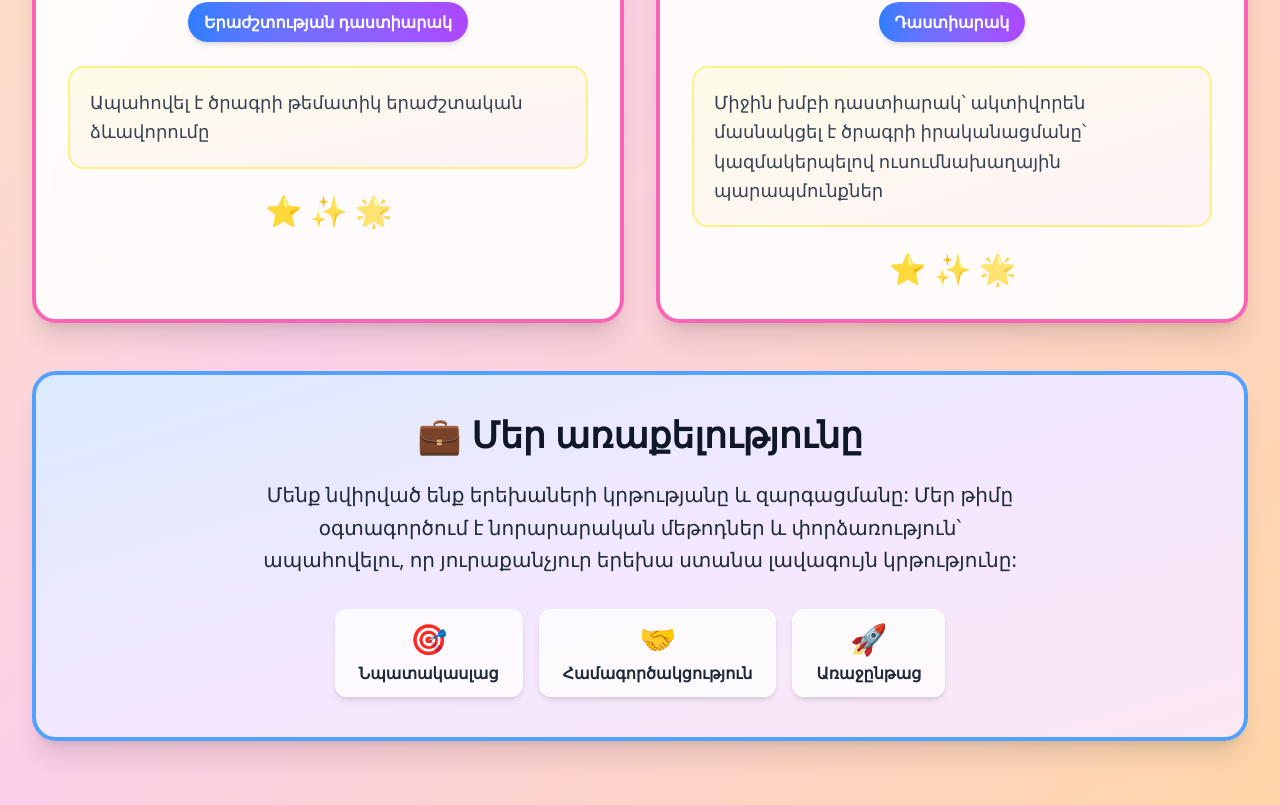
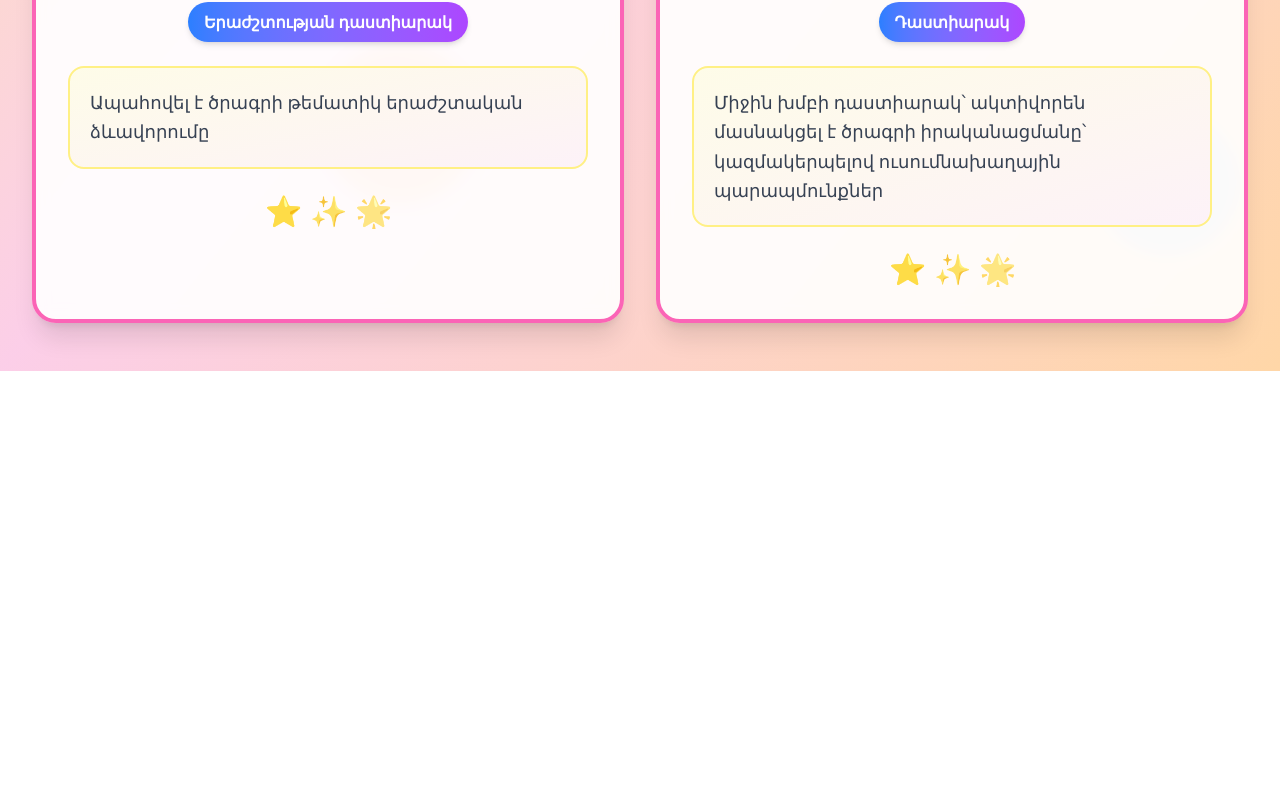
Before and after one commit to VaheBagratyan13/NewProject, a React (Vite) app: page /about-page in a window 1280 px wide. Shown: the part 1283-2088 px from the top of the page. After the commit the page ends 1654 px from the top, so only its background shows below. Built offline with nearby package versions, Linux system fonts and the light colour scheme.

Commit message:
delete about last section

```diff
--- a/src/components/AboutPage.jsx
+++ b/src/components/AboutPage.jsx
@@ -129,32 +129,7 @@ const AboutPage = () => {
 
 
       {/* Additional Info Section */}
-      <section className="relative max-w-7xl mx-auto px-3 sm:px-4 md:px-6 lg:px-8 pb-12 sm:pb-16">
-        <div className="bg-gradient-to-br from-blue-100 via-purple-100 to-pink-100 rounded-2xl sm:rounded-3xl p-6 sm:p-8 md:p-10 shadow-xl border-4 border-blue-400">
-          <div className="text-center">
-            <h2 className="text-2xl sm:text-3xl md:text-4xl font-bold text-gray-900 mb-4 sm:mb-6">
-              💼 Մեր առաքելությունը
-            </h2>
-            <p className="text-base sm:text-lg md:text-xl text-gray-800 leading-relaxed max-w-3xl mx-auto mb-6 sm:mb-8">
-              Մենք նվիրված ենք երեխաների կրթությանը և զարգացմանը: Մեր թիմը օգտագործում է նորարարական մեթոդներ և փորձառություն՝ ապահովելու, որ յուրաքանչյուր երեխա ստանա լավագույն կրթությունը:
-            </p>
-            <div className="flex flex-wrap justify-center gap-3 sm:gap-4">
-              <div className="bg-white/80 rounded-xl px-4 py-2 sm:px-6 sm:py-3 shadow-md">
-                <span className="text-2xl sm:text-3xl">🎯</span>
-                <p className="text-sm sm:text-base font-semibold text-gray-800 mt-1">Նպատակասլաց</p>
-              </div>
-              <div className="bg-white/80 rounded-xl px-4 py-2 sm:px-6 sm:py-3 shadow-md">
-                <span className="text-2xl sm:text-3xl">🤝</span>
-                <p className="text-sm sm:text-base font-semibold text-gray-800 mt-1">Համագործակցություն</p>
-              </div>
-              <div className="bg-white/80 rounded-xl px-4 py-2 sm:px-6 sm:py-3 shadow-md">
-                <span className="text-2xl sm:text-3xl">🚀</span>
-                <p className="text-sm sm:text-base font-semibold text-gray-800 mt-1">Առաջընթաց</p>
-              </div>
-            </div>
-          </div>
-        </div>
-      </section>
+
     </div>
   );
 };
```
